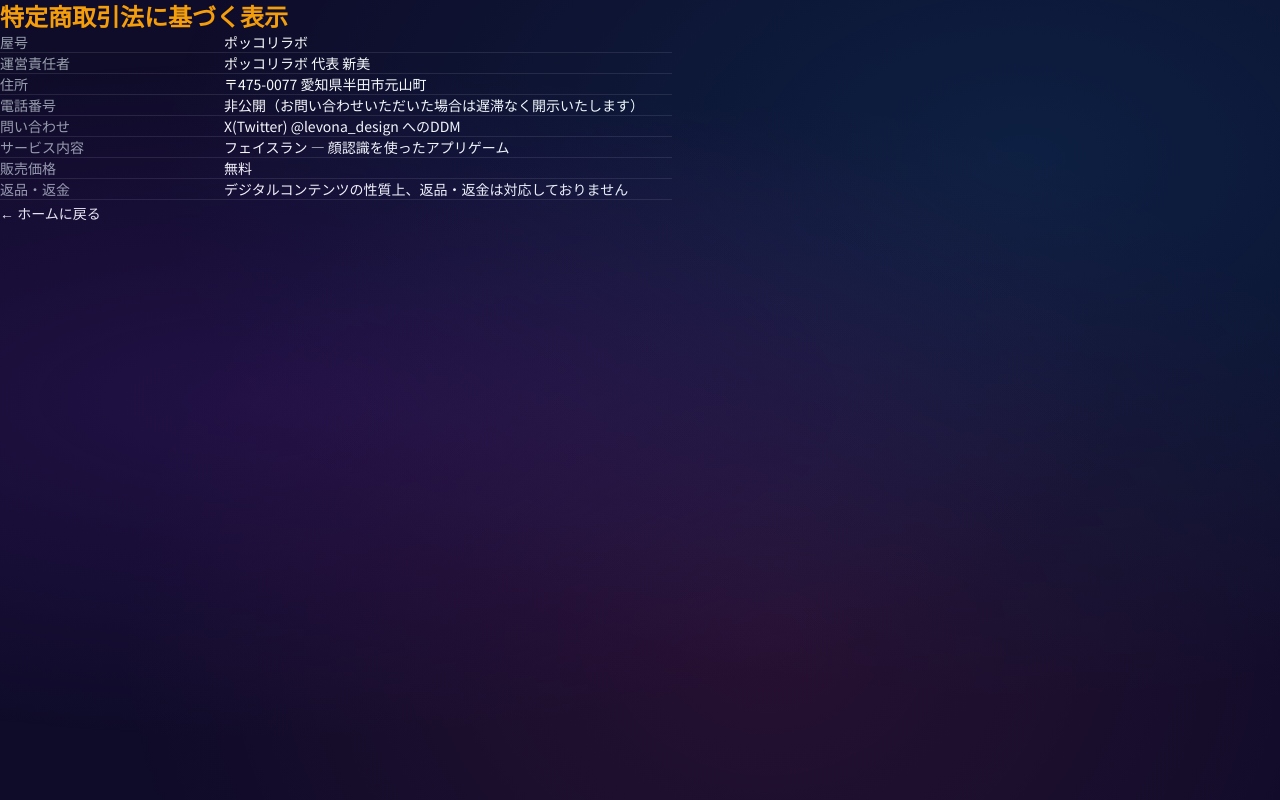
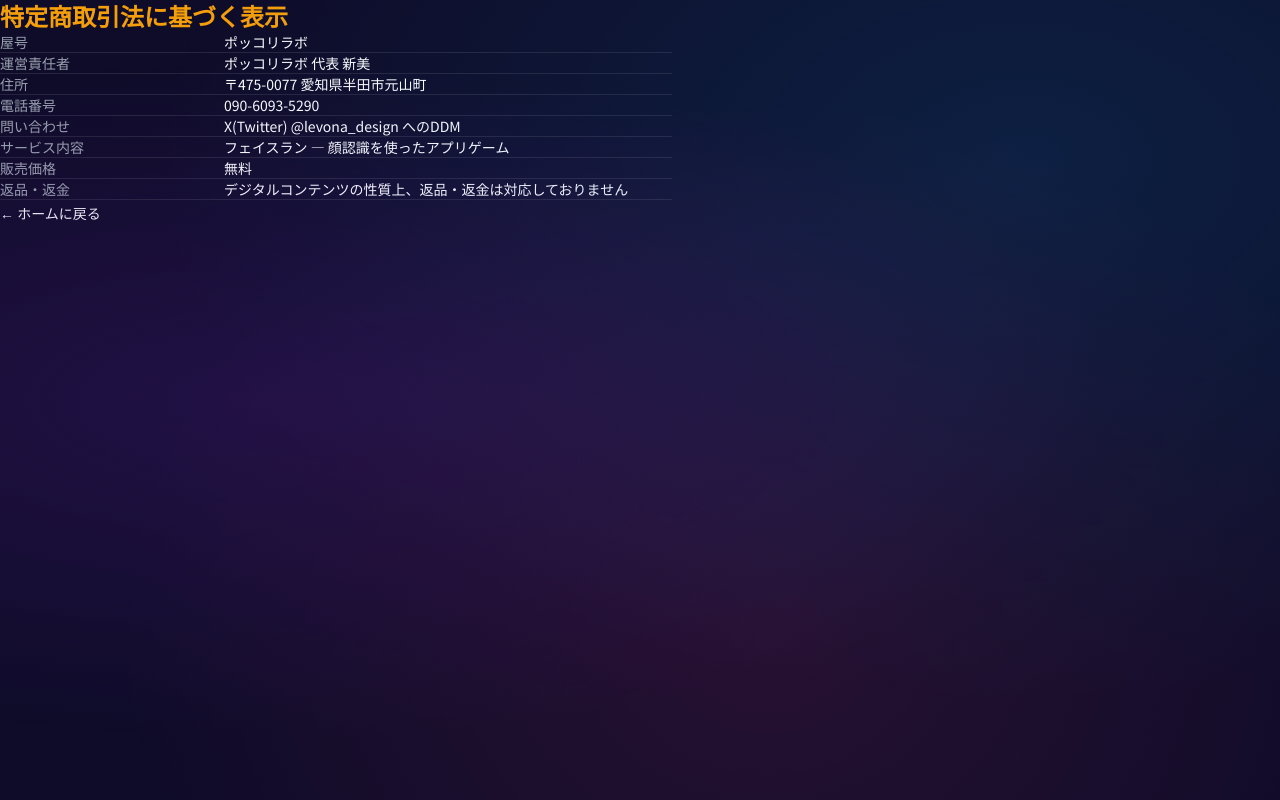
Before and after one commit to pokkori/face-run, a Next.js app: page /legal in a window 1280 px wide. Built offline with nearby package versions, Linux system fonts and the light colour scheme; no server answers.

Commit message:
fix: 特商法電話番号を090-6093-5290に設定

```diff
--- a/app/legal/page.tsx
+++ b/app/legal/page.tsx
@@ -10,7 +10,7 @@
             ['屋号', 'ポッコリラボ'],
             ['運営責任者', 'ポッコリラボ 代表 新美'],
             ['住所', '〒475-0077 愛知県半田市元山町'],
-            ['電話番号', '非公開（お問い合わせいただいた場合は遅滞なく開示いたします）'],
+            ['電話番号', '090-6093-5290'],
             ['問い合わせ', 'X(Twitter) @levona_design へのDDM'],
             ['サービス内容', 'フェイスラン — 顔認識を使ったアプリゲーム'],
             ['販売価格', '無料'],
```
